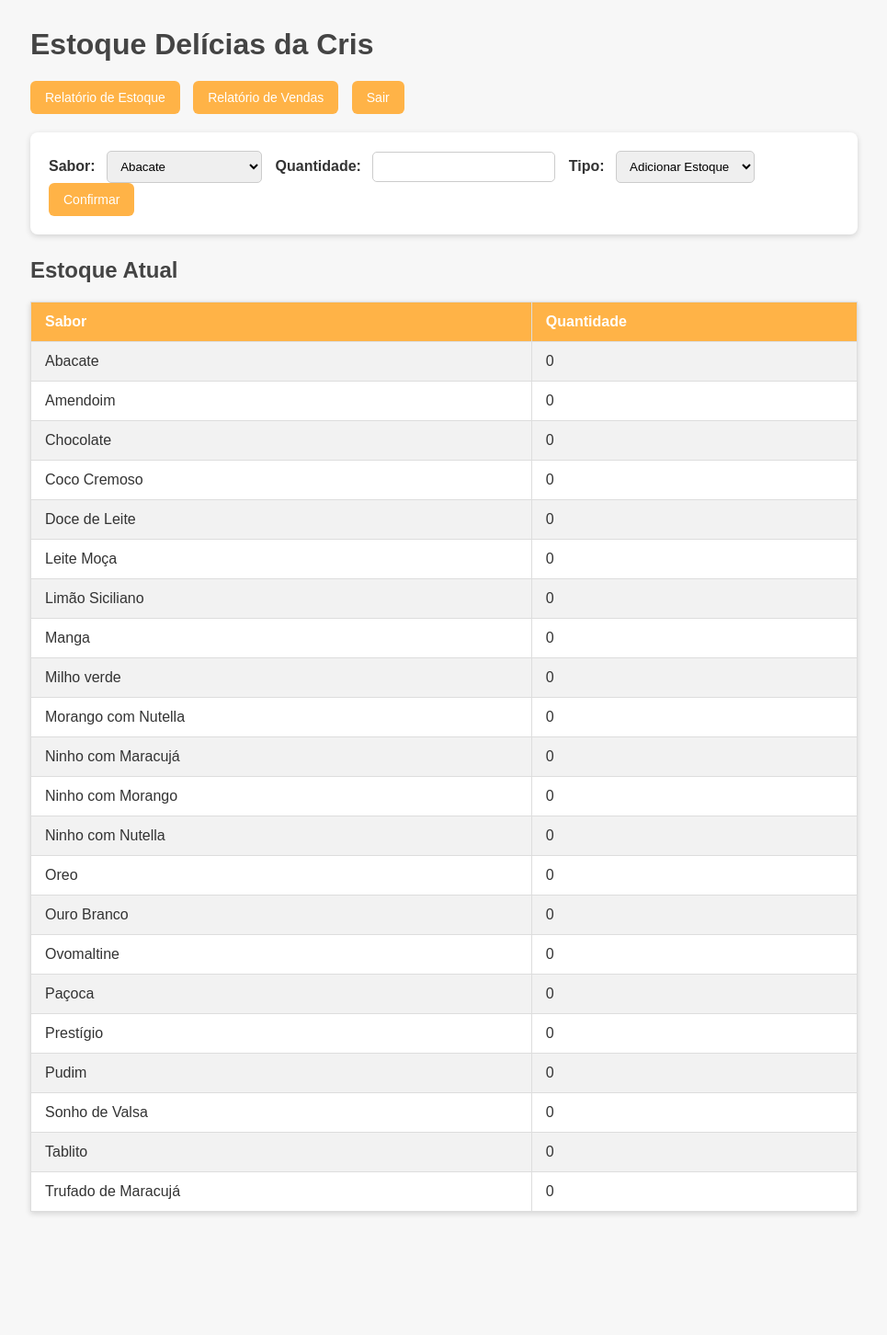
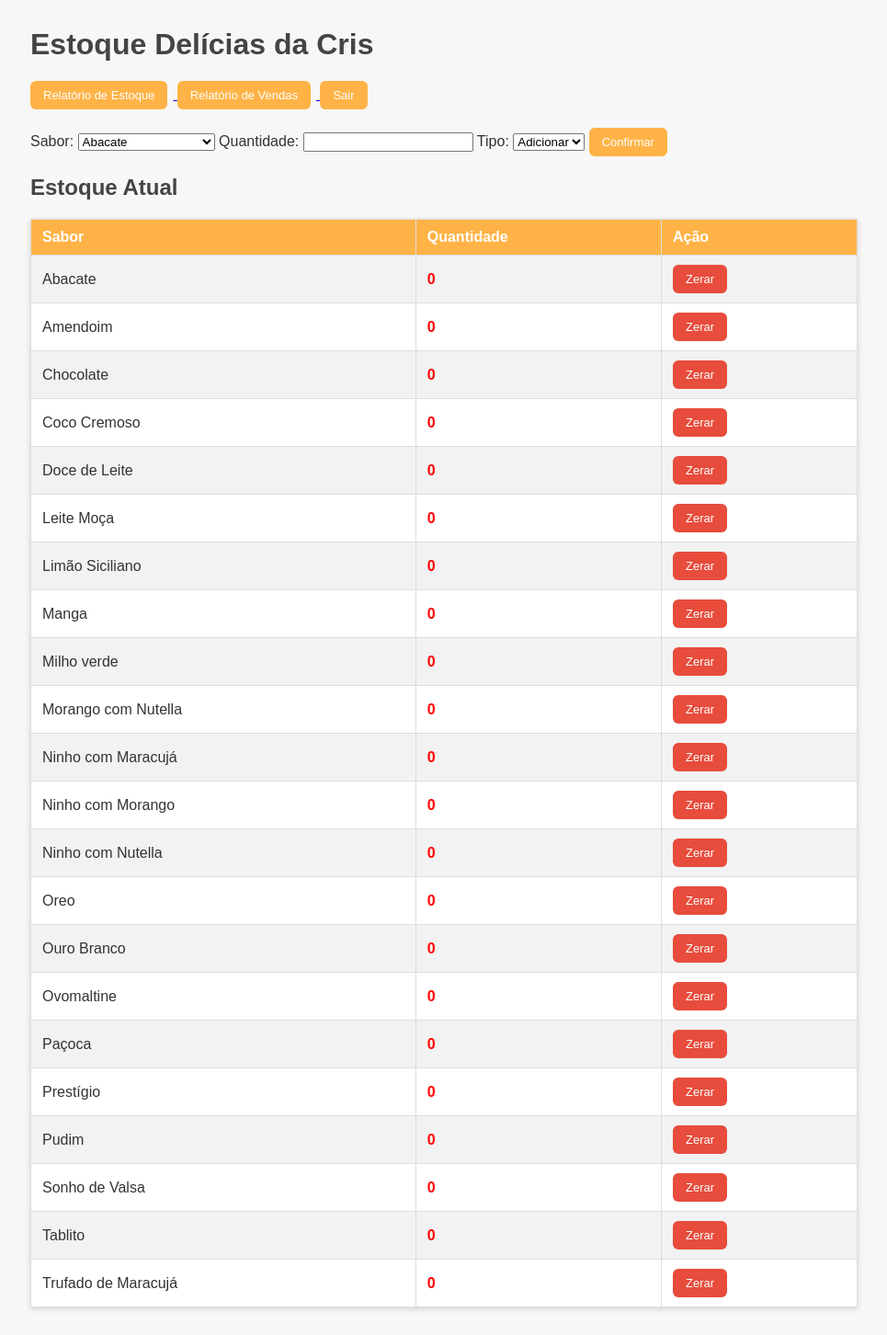
Before and after one commit to claramuchinelli/estoque-delicias-dacris, a Flask app: page /estoque in a window 1280 px wide. Shown: the whole page at 92% size, without its empty margins (157-1122 px from the left). Before the commit the page ends 1321 px from the top, so only its background shows below. Run offline with Flask 3, Linux system fonts and the light colour scheme; the visitor is signed in with stand-in values (Sample User, id 1).

Commit message:
Update estoque.html

```diff
--- a/templates/estoque.html
+++ b/templates/estoque.html
@@ -22,60 +22,39 @@
             margin: auto;
         }
 
-        .botoes-relatorio {
-            margin-bottom: 20px;
-        }
-
-        .botoes-relatorio a {
-            text-decoration: none;
-        }
-
         .btn {
-            padding: 10px 16px;
-            margin-right: 10px;
-            font-size: 14px;
+            padding: 8px 14px;
+            margin-right: 6px;
+            font-size: 13px;
             border: none;
             cursor: pointer;
             border-radius: 6px;
             background-color: #ffb347;
             color: white;
-            transition: 0.2s;
         }
 
         .btn:hover {
             background-color: #ff9e0d;
         }
 
-        .form-box {
-            background: white;
-            padding: 20px;
-            border-radius: 8px;
-            box-shadow: 0 2px 6px rgba(0,0,0,0.15);
-            margin-bottom: 25px;
+        .btn-danger {
+            background-color: #e74c3c;
         }
 
-        form label {
-            margin-right: 8px;
-            font-weight: bold;
-        }
-
-        select, input[type=number] {
-            padding: 8px 10px;
-            margin-right: 10px;
-            border-radius: 5px;
-            border: 1px solid #ccc;
+        .btn-danger:hover {
+            background-color: #c0392b;
         }
 
         table {
             border-collapse: collapse;
             width: 100%;
-            margin-top: 10px;
+            margin-top: 15px;
             box-shadow: 0 2px 6px rgba(0,0,0,0.15);
             background-color: #fff;
         }
 
         th, td {
-            padding: 12px 15px;
+            padding: 10px 12px;
             border: 1px solid #ddd;
             text-align: left;
         }
@@ -89,17 +68,34 @@
             background-color: #f2f2f2;
         }
 
-        @media (max-width: 600px) {
+        .zero {
+            color: red;
+            font-weight: bold;
+        }
+
+        /* IMPRESSÃO COLORIDA */
+        @media print {
             body {
-                margin: 10px;
+                background: white;
+            }
+
+            th {
+                background-color: #ffb347 !important;
+                -webkit-print-color-adjust: exact;
+                print-color-adjust: exact;
             }
 
             .btn {
-                margin-top: 8px;
-                display: inline-block;
+                display: none;
             }
         }
     </style>
+
+    <script>
+        function confirmarZerar(sabor) {
+            return confirm("Tem certeza que deseja zerar o estoque de " + sabor + "? Essa ação não pode ser desfeita.");
+        }
+    </script>
 </head>
 <body>
 
@@ -107,8 +103,7 @@
 
     <h1>Estoque Delícias da Cris</h1>
 
-    <!-- Botões -->
-    <div class="botoes-relatorio">
+    <div style="margin-bottom:20px;">
         <a href="/relatorio/estoque" target="_blank">
             <button class="btn">Relatório de Estoque</button>
         </a>
@@ -122,9 +117,8 @@
         </a>
     </div>
 
-    <!-- Formulário -->
-    <div class="form-box">
-        <form method="POST">
+    <!-- FORM -->
+    <form method="POST" style="margin-bottom:20px;">
         <label>Sabor:</label>
         <select name="sabor" required>
             {% for item in itens %}
@@ -137,25 +131,41 @@
 
         <label>Tipo:</label>
         <select name="tipo" required>
-                <option value="adicionar">Adicionar Estoque</option>
-                <option value="venda">Registrar Venda</option>
+            <option value="adicionar">Adicionar</option>
+            <option value="venda">Venda</option>
         </select>
 
         <button type="submit" class="btn">Confirmar</button>
     </form>
-    </div>
 
-    <!-- Tabela -->
     <h2>Estoque Atual</h2>
+
     <table>
         <tr>
             <th>Sabor</th>
             <th>Quantidade</th>
+            <th>Ação</th>
         </tr>
+
         {% for item in itens %}
         <tr>
             <td>{{ item.sabor }}</td>
-            <td>{{ item.quantidade }}</td>
+
+            <td class="{% if item.quantidade == 0 %}zero{% endif %}">
+                {{ item.quantidade }}
+            </td>
+
+            <td>
+                <form method="POST" style="display:inline;"
+                      onsubmit="return confirmarZerar('{{ item.sabor }}')">
+                    <input type="hidden" name="sabor" value="{{ item.sabor }}">
+                    <input type="hidden" name="quantidade" value="0">
+                    <input type="hidden" name="tipo" value="zerar">
+                    <button type="submit" class="btn btn-danger">
+                        Zerar
+                    </button>
+                </form>
+            </td>
         </tr>
         {% endfor %}
     </table>
```
Lines whose indentation alone changed are shown as unchanged.
